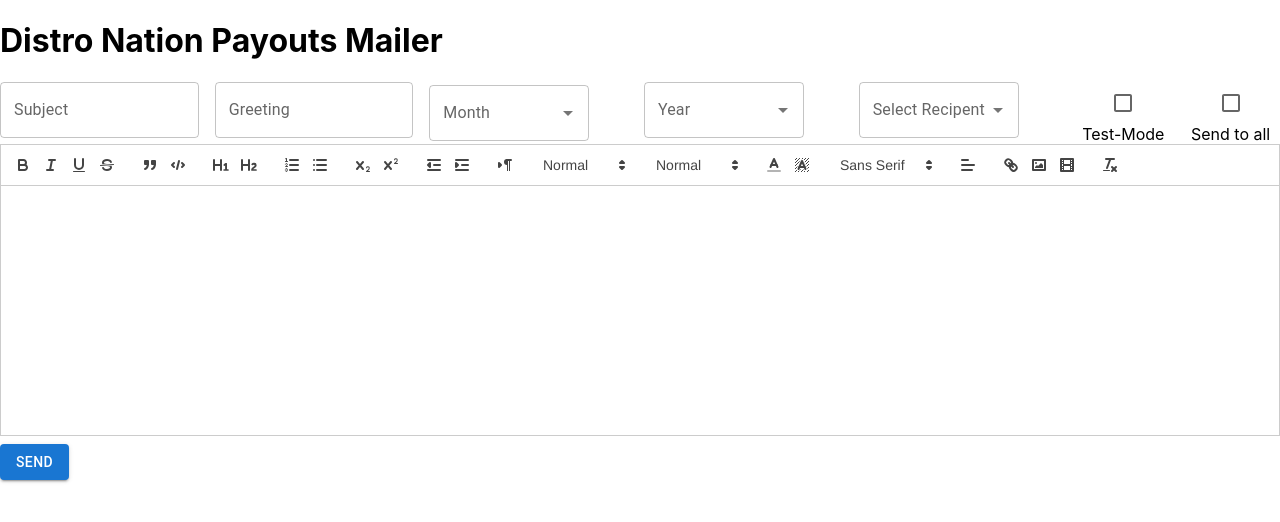
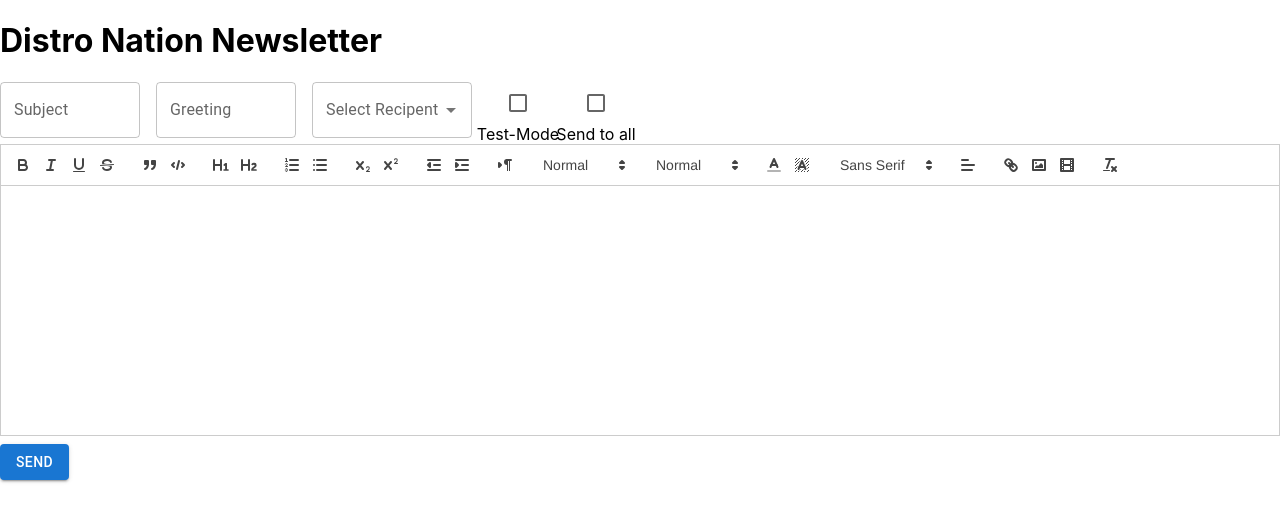
Before and after one commit to agreen757/dn_newsletter, a React (Create React App) app: page / in a window 1280 px wide. Shown: the top 522 px of the page. Built offline with nearby package versions, Linux system fonts and the light colour scheme; no server answers.

Commit message:
removing month and year and title

```diff
--- a/src/components/NewsletterForm.js
+++ b/src/components/NewsletterForm.js
@@ -156,7 +156,7 @@
 
   return (
     <>
-    <h1>Distro Nation Payouts Mailer</h1>
+    <h1>Distro Nation Newsletter</h1>
 
     <form onSubmit={handleSubmit}>
     <Grid container spacing={10} justifyContent='space-between' alignItems={'center'}>
@@ -178,30 +178,6 @@
                 variant="outlined"
                 value={greating}
                 onChange={(e) => setGreating(e.target.value)} />
-            </Grid>
-            <Grid item xs={2} alignContent={'center'}>
-                <FormControl>
-                  <Autocomplete
-                      id="month"
-                      options={months}
-                      getOptionLabel={(option) => option}
-                      style={{ width: '10em' }}
-                      renderInput={(params) => <TextField {...params} label="Month" variant="outlined" />}
-                      onChange={(e, value) => setMonth(value)}
-                  />
-                </FormControl>
-            </Grid>
-            <Grid item xs={2}>
-              <FormControl>
-                  <Autocomplete
-                      id="year"
-                      options={years}
-                      getOptionLabel={(option) => option}
-                      style={{ width: '10em' }}
-                      renderInput={(params) => <TextField {...params} label="Year" variant="outlined" />}
-                      onChange={(e, value) => setYear(value)}
-                  />
-              </FormControl>
             </Grid>
             <Grid item xs={2}>
               <FormControl>
```
